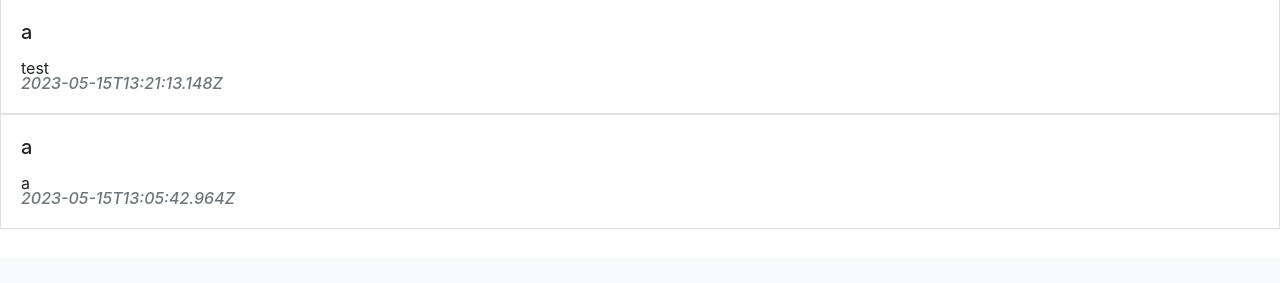
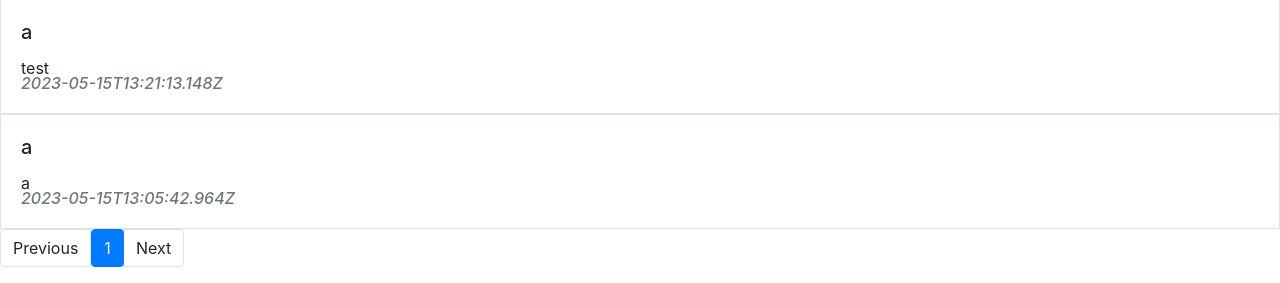
Before and after one commit to pudimlucy/CS50w, a Django app: page /profile/a in a window 1280 px wide. Shown: the part 542-825 px from the top of the page. Before the commit the page ends 771 px from the top, so only its background shows below. Run offline with Django 3.2, Linux system fonts and the light colour scheme; a user stored in the database is signed in; data comes from the database, SQL or seed files in the repository; both versions use the stored data as it was after the commit; some libraries are stand-ins or nearby versions.

Commit message:
Network 1.7: Implemented front-end pagination.

```diff
--- a/network/project4/network/static/network/network.js
+++ b/network/project4/network/static/network/network.js
@@ -20,7 +20,17 @@ function display_posts(selector, href, username = "") {
   fetch(href + username)
     .then(response => response.json())
     .then(posts => {
-      append_posts(posts, selector);
+      if (posts.length > 0) {
+        pages = Math.ceil(posts.length / 10)
+        create_nav(pages);
+        create_pages(pages, selector);
+        append_posts(posts);
+      } else {
+        document.querySelector("#message").innerHTML = `
+        <div class="alert alert-warning" role="alert">
+          No posts here yet!
+        </div>`
+      }
     });
 }
 
@@ -30,13 +40,16 @@ function display_posts(selector, href, username = "") {
  * @param   post  A JSON response containing the post's data: id, author, content and publication date.
  * @param   selector The selector specifying where the content must be appended.
  */
-function append_posts(posts, selector) {
+function append_posts(posts) {
+  index = 0;
   posts.forEach(post => {
+    page = Math.floor(index / 10) + 1;
     const div = create_post_div(post);
-    add_user_redirect(div, post)
+    add_user_redirect(div, post);
 
     // Appends post to proper selector
-    document.querySelector(selector).append(div);
+    document.querySelector("#page-view-" + page).append(div);
+    index++;
   });
 }
 
@@ -50,7 +63,7 @@ function append_posts(posts, selector) {
 function create_post_div(post) {
   const div = document.createElement('div');
   div.innerHTML += `
-  <div class="card-body border border-1" data-post_id="${post['id']}" id="${post['id']}">
+  <div class="card-body border border-1 post" data-post_id="${post['id']}" id="${post['id']}">
     <strong><h5 class="card-title" href="user/${post['author']}">${post['author']}</h5></strong>
     <div class="card-text">${post['content']}
     <em><h6 class="card-subtitle text-muted">${post['date']}</h6></em>
@@ -75,3 +88,66 @@ function add_user_redirect(div, post) {
       });
   })
 }
+
+function create_nav(pages) {
+  document.querySelector("#navigation").innerHTML = `
+  <ul class="pagination">
+      <li class="page-item"><a class="page-link" id="previous">Previous</a></li>
+      <div>
+          <ul class="pagination" id="pagination">
+          </ul>
+      </div>
+      <li class="page-item"><a class="page-link" id="next">Next</a></li>
+  </ul>
+  `
+  for (let i = 1; i <= pages; i++) {
+    const li = document.createElement("li");
+    li.classList.add("page-item", "page-number");
+    li.id = "page-" + i
+    li.innerHTML = `
+    <a class="page-link">${i}</a>
+    `;
+    document.querySelector("#pagination").append(li);
+  }
+  document.querySelector("#page-1").classList.add("active");
+
+  document.querySelectorAll(".page-number").forEach(page => {
+    page.addEventListener("click", () => {
+      document.querySelector(".active").classList.remove("active");
+      page.classList.add("active");
+      document.querySelector(".page-view[style*='block']").style.display = "none";
+      const num = page.id.substring(5);
+      document.querySelector("#page-view-" + num).style.display = "block";
+    });
+  });
+
+  document.querySelector("#previous").addEventListener("click", () => {
+    const num = Number(document.querySelector(".active").id.substring(5)) - 1
+    if (num >= 1) {
+      document.querySelector(".active").classList.remove("active");
+      document.querySelector("#page-" + num).classList.add("active");
+      document.querySelector(".page-view[style*='block']").style.display = "none";
+      document.querySelector("#page-view-" + num).style.display = "block";
+    }
+  });
+  document.querySelector("#next").addEventListener("click", () => {
+    const num = Number(document.querySelector(".active").id.substring(5)) + 1
+    if (num <= document.querySelectorAll(".page-number").length) {
+      document.querySelector(".active").classList.remove("active");
+      document.querySelector("#page-" + num).classList.add("active");
+      document.querySelector(".page-view[style*='block']").style.display = "none";
+      document.querySelector("#page-view-" + num).style.display = "block";
+    }
+  });
+}
+
+function create_pages(pages, selector) {
+  for (let i = 1; i <= pages; i++) {
+    const div = document.createElement("div");
+    div.style.display = "none";
+    div.classList.add("page-view");
+    div.id = "page-view-" + i
+    document.querySelector(selector).append(div);
+  }
+  document.querySelector("#page-view-1").style.display = "block";
+}
--- a/network/project4/network/templates/network/following.html
+++ b/network/project4/network/templates/network/following.html
@@ -10,6 +10,8 @@
         </div>
         <div id="view-following">
         </div>
+        <nav aria-label="Navigation" id="navigation">
+        </nav>
     {% endif %}
 {% endblock %}
 
--- a/network/project4/network/templates/network/index.html
+++ b/network/project4/network/templates/network/index.html
@@ -9,6 +9,8 @@
     </div>
     <div id="view-all">
     </div>
+    <nav aria-label="Navigation" id="navigation">
+    </nav>
 {% endblock %}
 
 {% block script %}
--- a/network/project4/network/templates/network/layout.html
+++ b/network/project4/network/templates/network/layout.html
@@ -13,7 +13,7 @@
     <body>
 
         <nav class="navbar navbar-expand-lg navbar-light bg-light">
-            <a class="navbar-brand" href="#">Network</a>
+            <a class="navbar-brand" href="/">Network</a>
 
             <div>
               <ul class="navbar-nav mr-auto">
--- a/network/project4/network/templates/network/user.html
+++ b/network/project4/network/templates/network/user.html
@@ -24,8 +24,15 @@
                 </form>
             </div>
         {% endif %}
+        <div id="message">
+            {% if message %}
+                {{ message }}
+            {% endif %}
+        </div>
         <div id="view-user">
         </div>
+        <nav aria-label="Navigation" id="navigation">
+        </nav>
     {% endif %}
 {% endblock %}
 
--- a/network/project4/network/views.py
+++ b/network/project4/network/views.py
@@ -111,6 +111,7 @@ def get_all_posts(request):
     # Returns posts
     return JsonResponse([post.serialize() for post in posts], safe=False)
 
+
 def get_user_posts(request, username):
     # Gets user's posts
     user = User.objects.filter(username=username).first()
@@ -182,7 +183,7 @@ def follow(request):
                 following=profile,
             ).first()
             relation.delete()
-        else:
+        elif user != profile:
             try:
                 relation = UserFollowing(
                     follower=user,
@@ -197,6 +198,8 @@ def follow(request):
                         "message": "An Integrity error occured, please try again.",
                     },
                 )
+        else:
+            return HttpResponseRedirect(reverse("index"))
         return HttpResponseRedirect("/profile/" + profile.username)
     else:
         return HttpResponseRedirect(reverse("index"))
--- a/network/project4/project4/settings.py
+++ b/network/project4/project4/settings.py
@@ -120,3 +120,5 @@ USE_TZ = True
 # https://docs.djangoproject.com/en/3.0/howto/static-files/
 
 STATIC_URL = "/static/"
+
+DEFAULT_AUTO_FIELD = "django.db.models.AutoField"
```
Also changed, not shown: network/project4/db.sqlite3.
